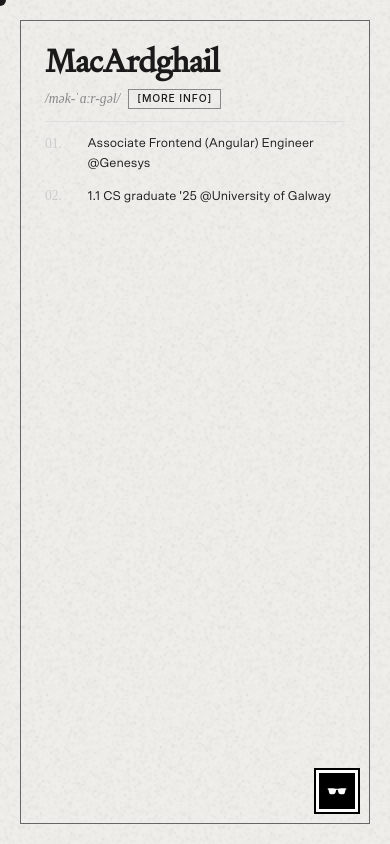
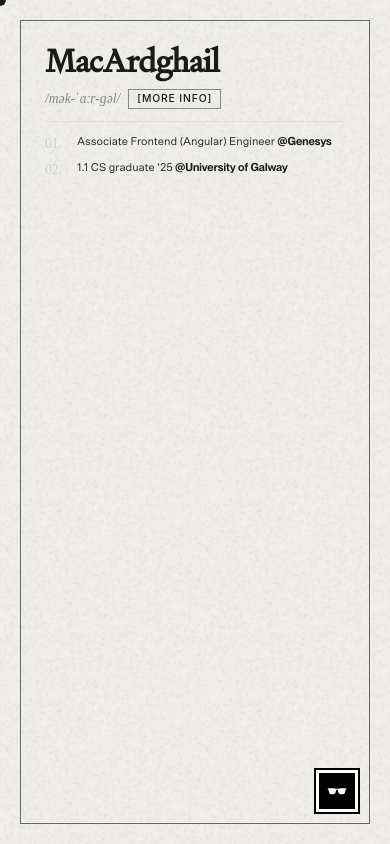
Before and after one commit to MacArdghail/MacArdghail.github.io, an Angular app: page / in a window 390 px wide. Built offline with nearby package versions, Linux system fonts and the light colour scheme.

Commit message:
[07] - Mobile fixes

```diff
--- a/src/app/home/home.css
+++ b/src/app/home/home.css
@@ -125,11 +125,20 @@
   }
 
   .hero-definitions {
-    gap: 0.875rem;
+    gap: 0.5rem;
+  }
+
+  .hero-definition {
+    grid-template-columns: 1.5rem 1fr;
+    gap: 0 0.5rem;
   }
 
   .hero-definition-text {
-    font-size: 0.8rem;
-    line-height: 1.5;
+    font-size: 0.7rem;
+    line-height: 1.4;
+  }
+
+  .hero-mention {
+    font-size: 0.7rem;
   }
 }
--- a/src/styles.css
+++ b/src/styles.css
@@ -42,6 +42,14 @@ body {
   font-display: swap;
 }
 
+@font-face {
+  font-family: 'PP Neue Montreal';
+  src: url('/PPNeueMontreal-SemiBold.woff2') format('woff2');
+  font-weight: 600;
+  font-style: normal;
+  font-display: swap;
+}
+
 
 
 /* static background */
```
Also changed, not shown: public/PPNeueMontreal-SemiBold.woff2 (added).
